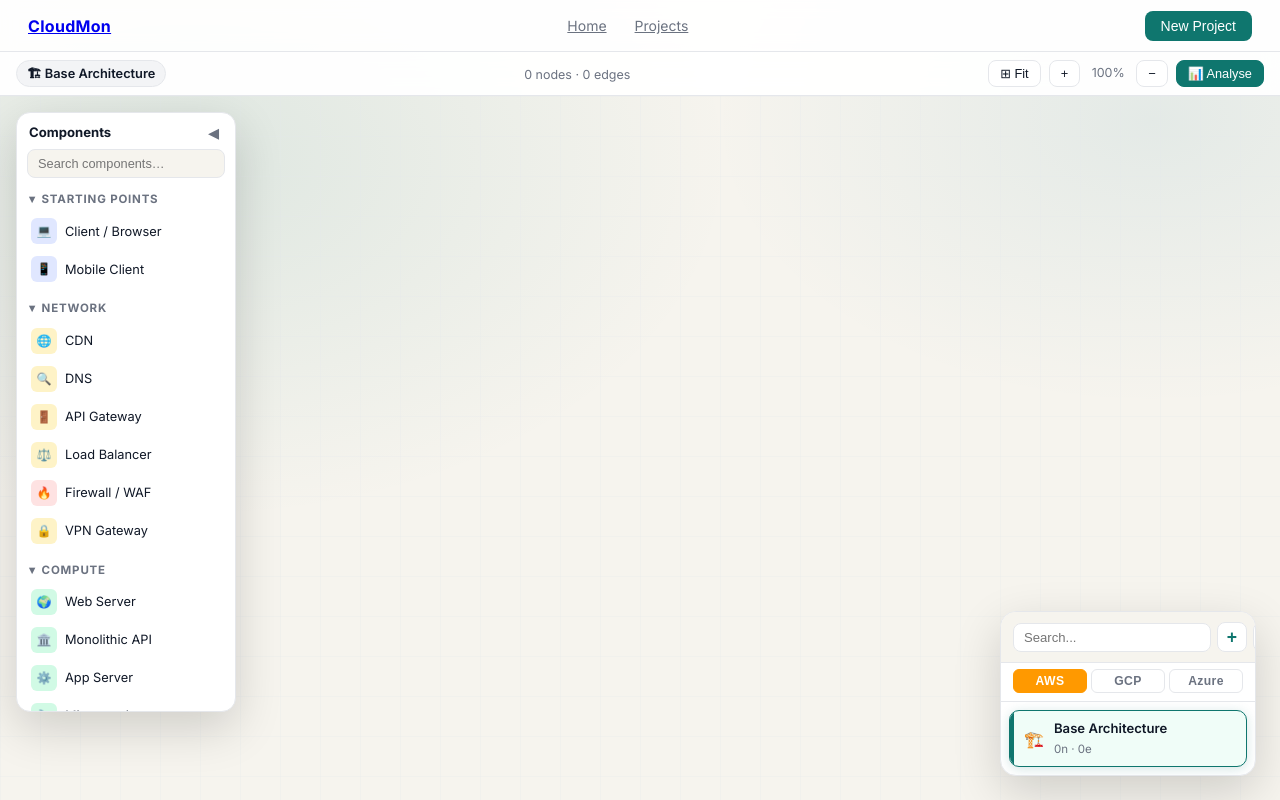
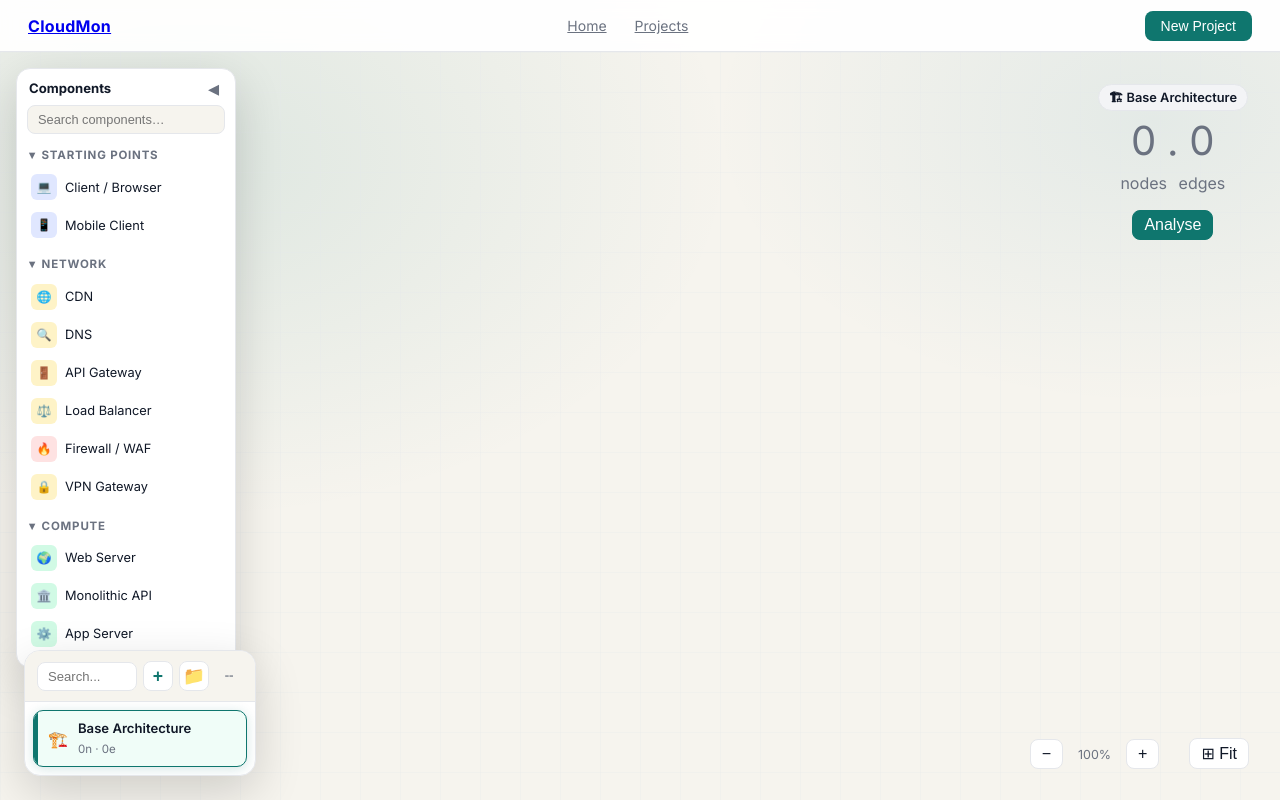
Before and after one commit to abhinandan-SS25/cloudmon, a React (Create React App) app in the folder frontend/: page /projects in a window 1280 px wide. Both pictures are taken after a click on the button "Open project". Built offline with nearby package versions, Linux system fonts and the light colour scheme.

Commit message:
Updated card styles

```diff
--- a/frontend/src/App.css
+++ b/frontend/src/App.css
@@ -44,6 +44,11 @@ body {
   color: var(--text);
   display: flex;
   flex-direction: column;
+}
+
+.center {
+  align-items: center;
+  justify-content: center;
 }
 
 /* ── Header ───────────────────────────────────────────────────── */
@@ -133,10 +138,11 @@ body {
 
 /* ── Editor Toolbar ───────────────────────────────────────────── */
 .editor-toolbar {
-  display: flex; align-items: center; justify-content: space-between;
-  height: 44px; padding: 0 16px; border-bottom: 1px solid var(--border);
-  background: rgba(255,255,255,0.95); backdrop-filter: blur(8px);
+  position: absolute;
+  padding: 16px;
   flex-shrink: 0; z-index: 10; gap: 12px;
+  right: 16px;
+  top: 16px;
 }
 .toolbar-left, .toolbar-right { display: flex; align-items: center; gap: 8px; }
 .toolbar-center { flex: 1; text-align: center; }
@@ -145,19 +151,28 @@ body {
   background: var(--surface2); border: 1px solid var(--border);
   padding: 3px 10px; border-radius: 20px;
 }
-.toolbar-node-count { font-size: 0.78rem; color: var(--text-dim); }
+.toolbar-node-count { font-size: 2.5rem; color: var(--text-dim); display: flex; }
+.toolbar-node-sub { font-size: 1rem; color: var(--text-dim); }
 .toolbar-btn {
   padding: 5px 11px; border: 1px solid var(--border); border-radius: var(--radius);
-  background: var(--surface); font-size: 0.8rem; cursor: pointer;
+  background: var(--surface); font-size: 1rem; cursor: pointer;
   transition: all 0.12s; color: var(--text);
+  margin: 15px;
 }
-.toolbar-btn:hover { background: var(--surface2); border-color: var(--text-dim); }
+.toolbar-btn:hover { background: var(--surface2); border-color: var(--text-dim);}
 .toolbar-btn-analyze { background: var(--accent); color: white; border-color: var(--accent); }
 .toolbar-btn-analyze:hover { background: var(--accent-hover); border-color: var(--accent-hover); }
 .toolbar-zoom { font-size: 0.78rem; color: var(--text-dim); min-width: 40px; text-align: center; }
 
 /* ── Editor canvas wrapper ────────────────────────────────────── */
 .editor-canvas-wrap { flex: 1; position: relative; overflow: hidden; }
+
+.view-shelf {
+  position: absolute;
+  bottom: 16px;
+  right: 16px;
+  z-index: 250;
+}
 
 /* ── SVG canvas ───────────────────────────────────────────────── */
 .editor-svg { width: 100%; height: 100%; display: block; user-select: none; -webkit-user-select: none; cursor: grab; }
@@ -400,7 +415,7 @@ body {
 .analysis-suggestions li:first-child { color: var(--text); border-left-color: var(--warn); background: #fef3c7; }
 
 /* ── Floating Stage Shelf (bottom-right) ─────────────────────── */
-.stage-shelf { position: fixed; right: 24px; bottom: 24px; z-index: 200; width: 256px; }
+.stage-shelf { position: fixed; left: 24px; bottom: 24px; z-index: 200;}
 .stage-shelf-stack { position: relative; cursor: pointer; height: 52px; }
 .stage-stack-ghost { position: absolute; left: 0; right: 0; height: 52px; background: var(--surface); border: 1px solid var(--border); border-radius: 14px; }
 .stage-stack-ghost--1 { bottom: -5px; right: -5px; opacity: 0.7; }
@@ -424,7 +439,7 @@ body {
   to   { opacity: 1; transform: scale(1)    translateY(0); }
 }
 .stage-shelf-header { display: flex; gap: 6px; align-items: center; padding: 10px 12px; border-bottom: 1px solid var(--border); background: var(--bg); }
-.stage-shelf-search { flex: 1; padding: 6px 10px; border: 1px solid var(--border); border-radius: var(--radius); background: var(--surface); font-size: 0.82rem; transition: all 0.15s; }
+.stage-shelf-search { flex: 1; width: 100px ; padding: 6px 10px; border: 1px solid var(--border); border-radius: var(--radius); background: var(--surface); font-size: 0.82rem; transition: all 0.15s; }
 .stage-shelf-search:focus { outline: none; border-color: var(--accent); }
 .stage-shelf-add { width: 30px; height: 30px; border-radius: 8px; border: 1px solid var(--border); background: var(--surface); color: var(--accent); font-size: 1.1rem; font-weight: 700; cursor: pointer; flex-shrink: 0; display: flex; align-items: center; justify-content: center; transition: all 0.15s; }
 .stage-shelf-add:hover { background: var(--accent); color: white; border-color: var(--accent); }
--- a/frontend/src/App.tsx
+++ b/frontend/src/App.tsx
@@ -4,6 +4,8 @@
    ═══════════════════════════════════════════════════════════════ */
 import React from 'react';
 import { Link, Navigate, Route, Routes, useLocation, useNavigate } from 'react-router-dom';
+
+// @ts-ignore
 import './App.css';
 
 import { ProjectsProvider, useProjects } from './context/ProjectsContext';
--- a/frontend/src/components/Editor.tsx
+++ b/frontend/src/components/Editor.tsx
@@ -1178,27 +1178,48 @@ export function Editor({ phase, activeCanvas, onCanvasChange }: EditorProps) {
           </span>
         </div>
         <div className="toolbar-center">
-          <span className="toolbar-node-count">{nodes.length} nodes · {edges.length} edges</span>
+          <div className="toolbar-node-count center">
+            <div>
+              <div>
+              {nodes.length}
+              </div>
+              <div className='toolbar-node-sub'>
+                nodes
+              </div>
+            </div>
+            ·
+            <div>
+              <div>
+                {edges.length}
+              </div>
+              <div  className='toolbar-node-sub'>
+                edges
+              </div>
+            </div>
+          </div>
         </div>
-        <div className="toolbar-right">
-          <button className="toolbar-btn" onClick={resetView} title="Fit to view">
-            ⊞ Fit
-          </button>
-          <button className="toolbar-btn" onClick={() => setViewport((v) => ({ ...v, scale: Math.min(v.scale * 1.2, MAX_SCALE) }))}>
-            +
-          </button>
-          <span className="toolbar-zoom">{Math.round(viewport.scale * 100)}%</span>
-          <button className="toolbar-btn" onClick={() => setViewport((v) => ({ ...v, scale: Math.max(v.scale / 1.2, MIN_SCALE) }))}>
-            −
-          </button>
+        <div className='toolbar-center'>
           <button
             className="toolbar-btn toolbar-btn-analyze"
             onClick={runAnalysis}
             title="Analyse this canvas"
           >
-            📊 Analyse
+            Analyse
           </button>
         </div>
+      </div>
+
+      <div className='view-shelf'>
+        <button className="toolbar-btn" onClick={() => setViewport((v) => ({ ...v, scale: Math.max(v.scale / 1.2, MIN_SCALE) }))}>
+          −
+        </button>
+        <span className="toolbar-zoom">{Math.round(viewport.scale * 100)}%</span>
+        <button className="toolbar-btn" onClick={() => setViewport((v) => ({ ...v, scale: Math.min(v.scale * 1.2, MAX_SCALE) }))}>
+          +
+        </button>
+        <button className="toolbar-btn" onClick={resetView} title="Fit to view">
+            ⊞ Fit
+        </button>
       </div>
 
       {/* ── Canvas area ─────────────────────────────────────── */}
--- a/frontend/src/pages/ProjectEditorPage.tsx
+++ b/frontend/src/pages/ProjectEditorPage.tsx
@@ -234,21 +234,6 @@ export default function ProjectEditorPage() {
               </button>
             </div>
 
-            {/* Cloud provider selector */}
-            <div className="cloud-provider-selector">
-              {(['aws', 'gcp', 'azure'] as CloudProvider[]).map((p) => (
-                <button
-                  key={p}
-                  className={`cloud-tab cloud-tab-${p} ${
-                    project.cloudProvider === p ? 'active' : ''
-                  }`}
-                  onClick={() => handleSetCloudProvider(p)}
-                >
-                  {PROVIDER_LABELS[p]}
-                </button>
-              ))}
-            </div>
-
             {/* File list */}
             <div className="stage-shelf-list">
               {/* Base Architecture – always first */}
```
